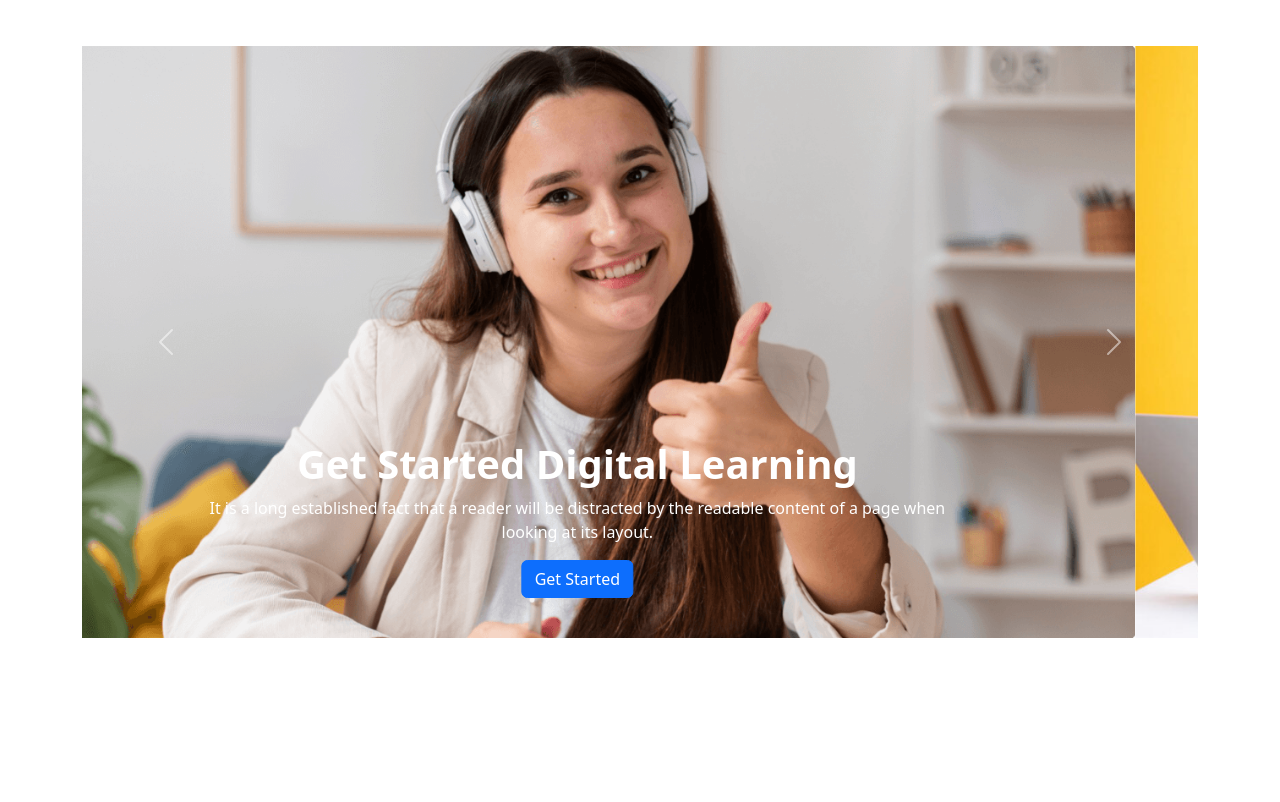
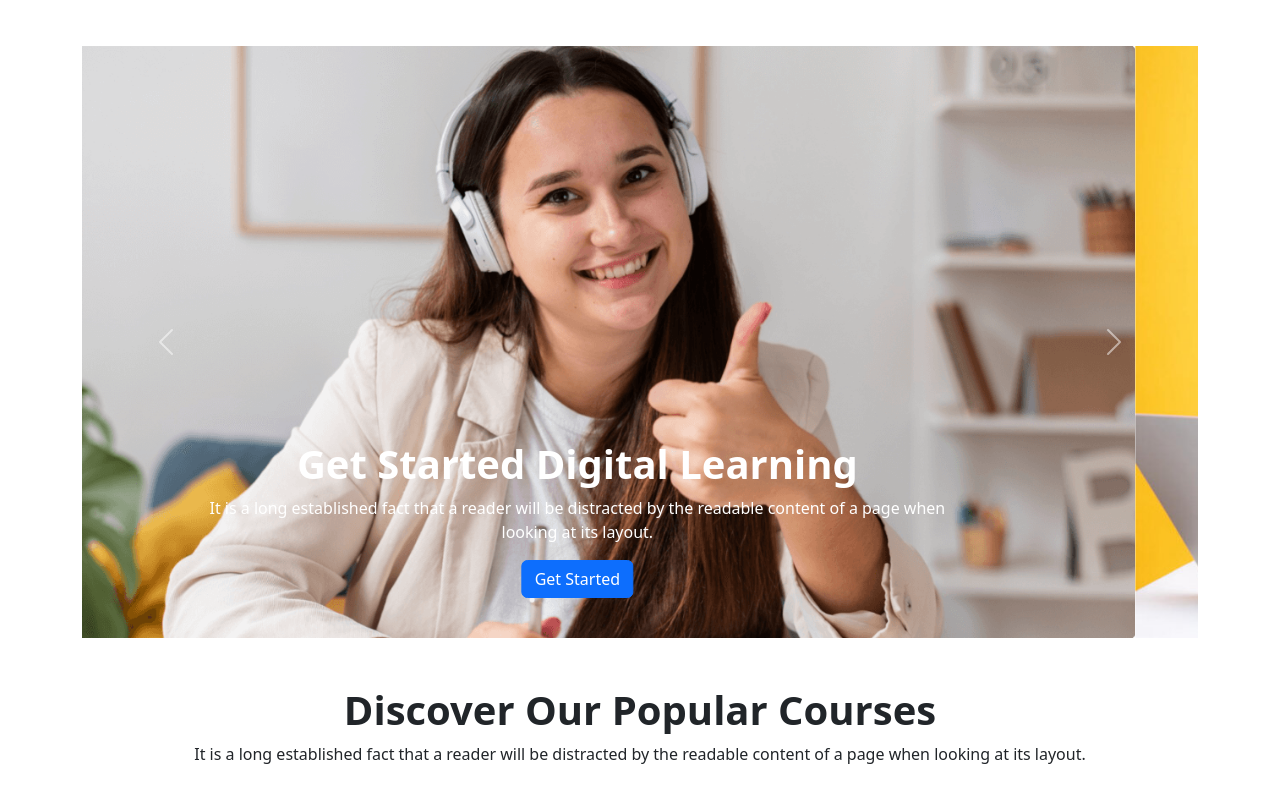
Before and after one commit to kabir-AK/Pro-Edu-Course-Website, a plain HTML site: page index.html in a window 1280 px wide. Shown: the part 76-878 px from the top of the page. Before the commit the page ends 800 px from the top, so only its background shows below. Drawn offline with nearby package versions, Linux system fonts and the light colour scheme.

Commit message:
Text Area

```diff
--- a/index.html
+++ b/index.html
@@ -103,6 +103,24 @@
     <!-- Slider End -->
 
 
+    <!-- Text Area Start -->
+
+    <section class="container my-5">
+        <div class="text-center">
+            <h1 class="h1 fw-bold">
+                Discover Our Popular Courses
+            </h1>
+            <p>
+                It is a long established fact that a reader will be distracted by the readable content of a page when
+                looking at
+                its layout.
+            </p>
+        </div>
+    </section>
+
+    <!-- Text Area End -->
+
+
     <script src="https://cdn.jsdelivr.net/npm/bootstrap@5.2.0/dist/js/bootstrap.bundle.min.js"
         integrity="sha384-A3rJD856KowSb7dwlZdYEkO39Gagi7vIsF0jrRAoQmDKKtQBHUuLZ9AsSv4jD4Xa"
         crossorigin="anonymous"></script>
```
